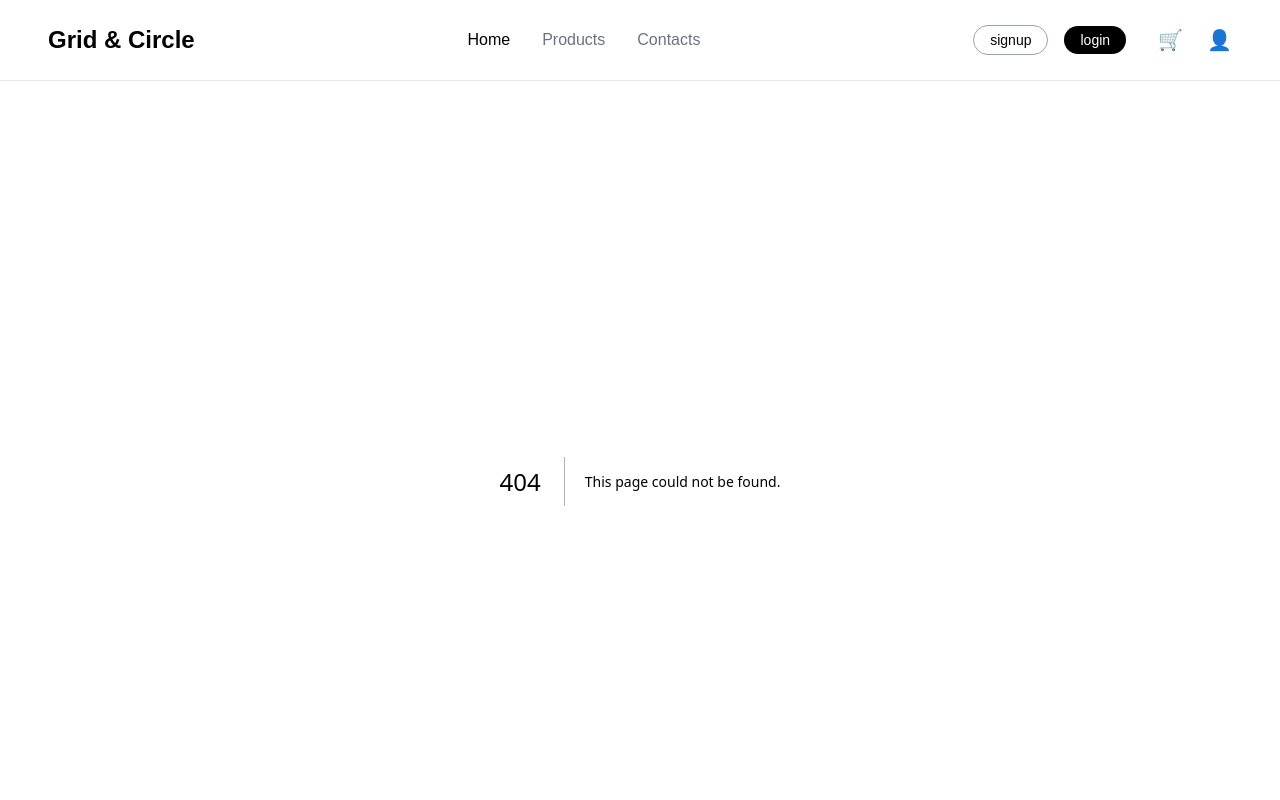
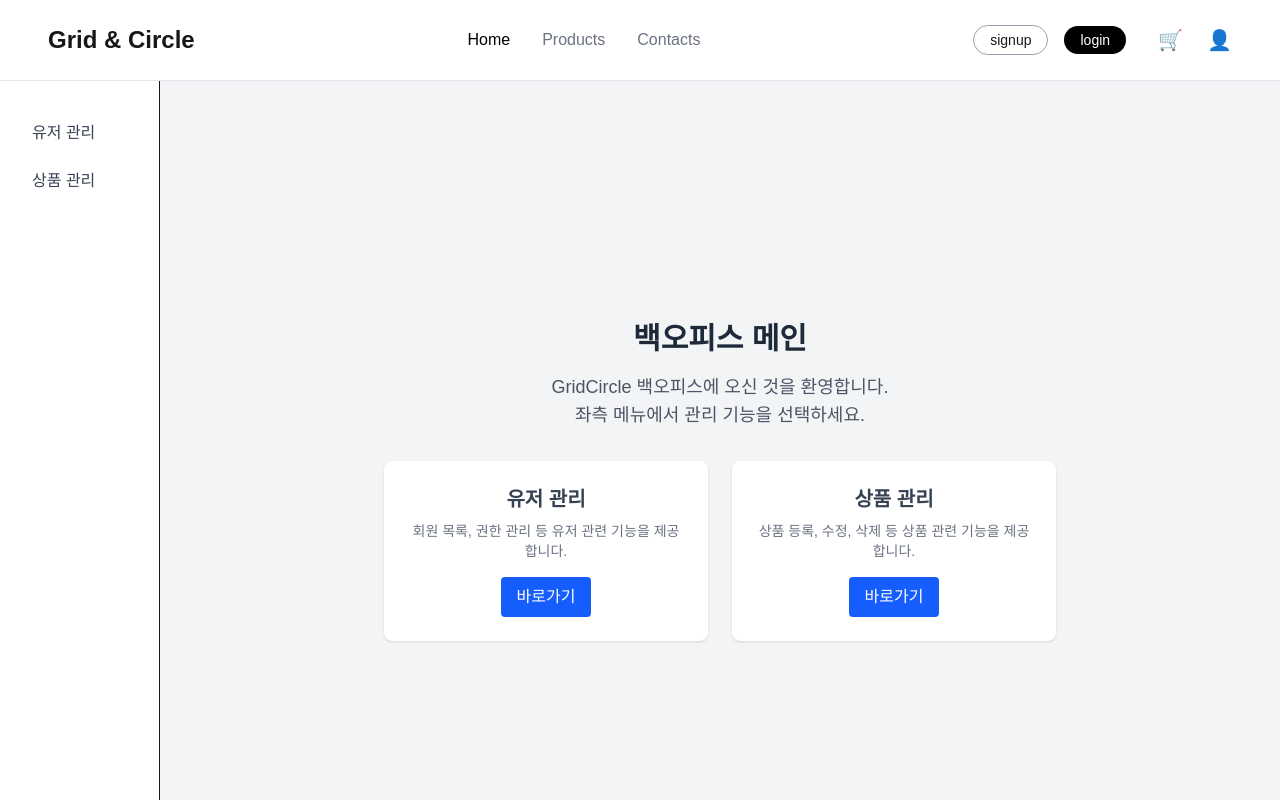
Before and after one commit to prgrms-be-devcourse/NBE6-8-1-Children, a Next.js app in the folder frontend/: page /admin in a window 1280 px wide. Before the commit this address had no page. Shown: the top 800 px of the page. Built offline with nearby package versions, Linux system fonts and the light colour scheme.

Commit message:
Enhancement/27 (#28)
* feat: 백오피스 페이지 UI 구현

* feat: 백오피스 페이지 UI 구현

```diff
--- /dev/null
+++ b/frontend/src/app/admin/layout.tsx
@@ -0,0 +1,27 @@
+export default function AdminLayout({ children }) {
+  return (
+    <div className="min-h-screen flex bg-gray-100">
+      {/* 사이드 메뉴 */}
+      <aside className="w-40 bg-white border-r flex flex-col py-0 px-4 min-h-screen justify-start">
+        <nav className="flex flex-col gap-2 mt-8">
+          <a
+            href="/admin/users"
+            className="py-2 px-4 rounded hover:bg-gray-200 font-medium text-gray-700 transition"
+          >
+            유저 관리
+          </a>
+          <a
+            href="/admin/products"
+            className="py-2 px-4 rounded hover:bg-gray-200 font-medium text-gray-700 transition"
+          >
+            상품 관리
+          </a>
+        </nav>
+      </aside>
+      {/* 메인 컨텐츠 */}
+      <main className="flex-1 flex flex-col items-center justify-center m-0 p-0">
+        {children}
+      </main>
+    </div>
+  );
+}
--- /dev/null
+++ b/frontend/src/app/admin/members/page.tsx
@@ -0,0 +1,48 @@
+// src/app/admin/users/page.tsx
+"use client";
+import { useEffect, useState } from "react";
+
+export default function AdminUsersPage() {
+  const [users, setUsers] = useState([]);
+  const [loading, setLoading] = useState(true);
+
+  useEffect(() => {
+    // 실제 백엔드 API 주소로 변경 필요
+    fetch("http://localhost:8080/gird/admin/members")
+      .then((res) => res.json())
+      .then((data) => {
+        setUsers(data);
+        setLoading(false);
+      });
+  }, []);
+
+  return (
+    <div className="w-full max-w-3xl mx-auto mt-10">
+      <h2 className="text-2xl font-bold mb-6">유저 관리</h2>
+      {loading ? (
+        <div>로딩 중...</div>
+      ) : (
+        <table className="w-full bg-white rounded shadow">
+          <thead>
+            <tr className="bg-gray-100">
+              <th className="py-2 px-4">ID</th>
+              <th className="py-2 px-4">이름</th>
+              <th className="py-2 px-4">이메일</th>
+              <th className="py-2 px-4">권한</th>
+            </tr>
+          </thead>
+          <tbody>
+            {users.map((user) => (
+              <tr key={user.id} className="border-t">
+                <td className="py-2 px-4">{user.id}</td>
+                <td className="py-2 px-4">{user.name}</td>
+                <td className="py-2 px-4">{user.email}</td>
+                <td className="py-2 px-4">{user.role}</td>
+              </tr>
+            ))}
+          </tbody>
+        </table>
+      )}
+    </div>
+  );
+}
--- /dev/null
+++ b/frontend/src/app/admin/page.tsx
@@ -0,0 +1,44 @@
+import Link from "next/link";
+
+export default function AdminMainPage() {
+  return (
+    <div className="flex flex-col items-center">
+      <h1 className="text-3xl font-bold mb-4 text-gray-800">백오피스 메인</h1>
+      <p className="text-gray-600 text-lg mb-8 text-center max-w-xl">
+        GridCircle 백오피스에 오신 것을 환영합니다.
+        <br />
+        좌측 메뉴에서 관리 기능을 선택하세요.
+      </p>
+      <div className="grid grid-cols-2 gap-6 w-full max-w-2xl">
+        <div className="bg-white rounded-lg shadow p-6 flex flex-col items-center">
+          <span className="text-xl font-semibold text-gray-700 mb-2">
+            유저 관리
+          </span>
+          <p className="text-gray-500 text-sm text-center mb-4">
+            회원 목록, 권한 관리 등 유저 관련 기능을 제공합니다.
+          </p>
+          <Link
+            href="/admin/members"
+            className="mt-auto px-4 py-2 bg-blue-600 text-white rounded hover:bg-blue-700 transition"
+          >
+            바로가기
+          </Link>
+        </div>
+        <div className="bg-white rounded-lg shadow p-6 flex flex-col items-center">
+          <span className="text-xl font-semibold text-gray-700 mb-2">
+            상품 관리
+          </span>
+          <p className="text-gray-500 text-sm text-center mb-4">
+            상품 등록, 수정, 삭제 등 상품 관련 기능을 제공합니다.
+          </p>
+          <Link
+            href="/admin/products"
+            className="mt-auto px-4 py-2 bg-blue-600 text-white rounded hover:bg-blue-700 transition"
+          >
+            바로가기
+          </Link>
+        </div>
+      </div>
+    </div>
+  );
+}
--- /dev/null
+++ b/frontend/src/app/admin/products/page.tsx
@@ -0,0 +1,48 @@
+// src/app/admin/products/page.tsx
+"use client";
+import { useEffect, useState } from "react";
+
+export default function AdminProductsPage() {
+  const [products, setProducts] = useState([]);
+  const [loading, setLoading] = useState(true);
+
+  useEffect(() => {
+    // 실제 백엔드 API 주소로 변경 필요
+    fetch("http://localhost:8080/grid/admin/products")
+      .then((res) => res.json())
+      .then((data) => {
+        setProducts(data);
+        setLoading(false);
+      });
+  }, []);
+
+  return (
+    <div className="w-full max-w-4xl mx-auto mt-10">
+      <h2 className="text-2xl font-bold mb-6">상품 관리</h2>
+      {loading ? (
+        <div>로딩 중...</div>
+      ) : (
+        <table className="w-full bg-white rounded shadow">
+          <thead>
+            <tr className="bg-gray-100">
+              <th className="py-2 px-4">ID</th>
+              <th className="py-2 px-4">상품명</th>
+              <th className="py-2 px-4">가격</th>
+              <th className="py-2 px-4">재고</th>
+            </tr>
+          </thead>
+          <tbody>
+            {products.map((product) => (
+              <tr key={product.id} className="border-t">
+                <td className="py-2 px-4">{product.id}</td>
+                <td className="py-2 px-4">{product.name}</td>
+                <td className="py-2 px-4">{product.price}</td>
+                <td className="py-2 px-4">{product.stock}</td>
+              </tr>
+            ))}
+          </tbody>
+        </table>
+      )}
+    </div>
+  );
+}
```
